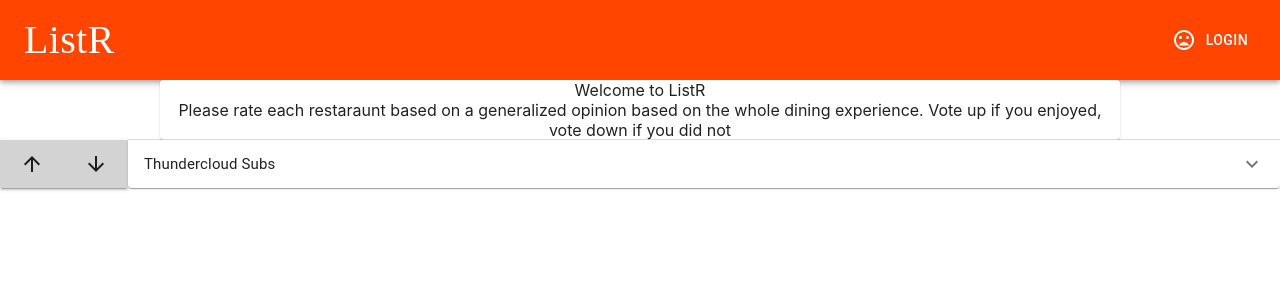
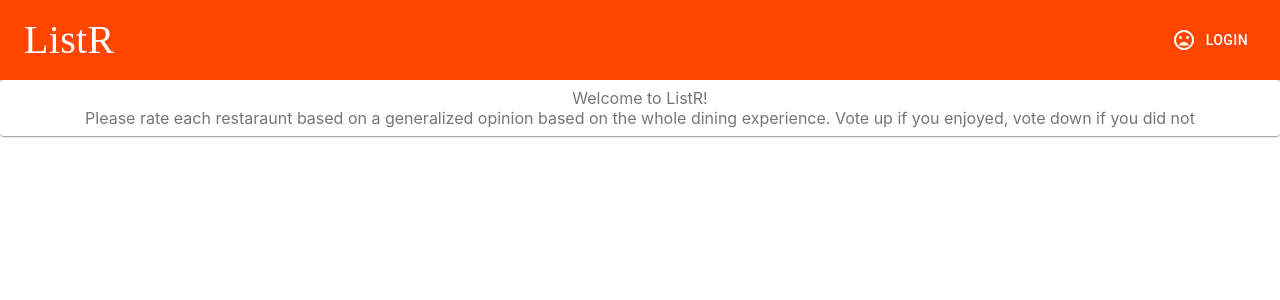
Before and after one commit to oberthewhat/listr, a React (Create React App) app: page /home in a window 1280 px wide. Shown: the top 300 px of the page. Built offline with nearby package versions, Linux system fonts and the light colour scheme.

Commit message:
little bit done

```diff
--- a/src/App.js
+++ b/src/App.js
@@ -1,13 +1,20 @@
-import React, {Component} from 'react';
+import React from 'react';
 import './App.css';
 import NavBar from "./components/NavBar"
-import SimpleExpansionPanel from './components/Listings'
+import Router from './router'
+import { BrowserRouter } from 'react-router-dom'
+import { Provider } from 'react-redux'
+import store from './redux/store'
 
 function App() {
   return (
    <div>
-      <NavBar/>
-      <SimpleExpansionPanel/>
+    <Provider store={store}>
+      <BrowserRouter>
+        <NavBar />
+        <Router />
+      </BrowserRouter>
+    </Provider>
    </div>
   );
 }
--- a/src/components/Listings.js
+++ b/src/components/Listings.js
@@ -9,8 +9,6 @@ import ArrowUpwardIcon from '@material-ui/icons/ArrowUpward';
 import ArrowDownwardIcon from '@material-ui/icons/ArrowDownward';
 import Button from '@material-ui/core/button'
 import Box from '@material-ui/core/Box';
-import Paper from '@material-ui/core/Paper';
-import Grid from '@material-ui/core/Grid';
 
 const useStyles = makeStyles(theme => ({
   root: {
@@ -39,16 +37,12 @@ const useStyles = makeStyles(theme => ({
 	}
 }));
 
-export default function SimpleExpansionPanel() {
+const Listings = (props) => {
   const classes = useStyles();
 
   return (
     <div className={classes.root}>
-			<Grid item xs={60} className={classes.paperGrid}>
-          <Paper className={classes.paper}>Welcome to ListR<br/>
-					Please rate each restaraunt based on a generalized opinion based on the whole dining experience. Vote up if you enjoyed, vote down if you did not
-					</Paper>
-        </Grid>
+
 			<div className={classes.item}>
 				<div className={classes.voter} >
 					<Box boxShadow={2} className={classes.voter}>
@@ -79,3 +73,5 @@ export default function SimpleExpansionPanel() {
     </div>
   );
 }
+
+export default Listings
--- a/src/components/NavBar.js
+++ b/src/components/NavBar.js
@@ -5,7 +5,6 @@ import Toolbar from '@material-ui/core/Toolbar';
 import Typography from '@material-ui/core/Typography';
 import Button from '@material-ui/core/Button';
 import MoodBadIcon from '@material-ui/icons/MoodBad';
-import { borders } from '@material-ui/system';
 
 
 const useStyles = makeStyles(theme => ({
--- /dev/null
+++ b/src/components/home.js
@@ -0,0 +1,38 @@
+import React from 'react';
+import { makeStyles } from '@material-ui/core/styles';
+import Paper from '@material-ui/core/Paper';
+import Grid from '@material-ui/core/Grid';
+
+
+const useStyles = makeStyles(theme => ({
+  root: {
+		flexGrow: 1,
+		marginTop:40,
+  },
+  paper: {
+    padding: theme.spacing(1),
+    textAlign: 'center',
+    color: theme.palette.text.secondary,
+  },
+}));
+
+const Home = (props) => {
+  const classes = useStyles();
+
+
+  return (
+		<div>
+		<Grid item xs={60} className={classes.paperGrid}>
+		  <Paper className={classes.paper}>Welcome to ListR!<br/>
+		Please rate each restaraunt based on a generalized opinion based on the whole dining experience. Vote up if you enjoyed, vote down if you did not
+		  </Paper>
+	  </Grid>
+		<div className="iconContainer">
+
+		</div>
+	</div>
+  );
+}
+
+
+export default Home
--- /dev/null
+++ b/src/containers/home.js
@@ -0,0 +1,19 @@
+import { connect } from 'react-redux'
+import Home from '../components/home'
+
+
+const mapStateToProps = (state) => {
+	return {
+			user: state.user,
+			place: state.place,
+			cuisine: state.cuisine
+	}
+}
+
+// const mapDispatchToProps = (dispatch) => {
+// 	return {
+// 			removePlace: (index) => dispatch(removePlace(index))
+// 	}
+// }
+
+export default connect(mapStateToProps)(Home)
--- /dev/null
+++ b/src/redux/reducers.js
@@ -0,0 +1,15 @@
+import { combineReducers } from 'redux'
+
+
+
+
+const place = (state = [], action) => {
+	switch(action.type) {
+			case 'FETCH':
+					return [action.value]
+			default:
+					return state
+	}
+}
+
+export default combineReducers({ place })
--- /dev/null
+++ b/src/redux/store.js
@@ -0,0 +1,6 @@
+import { createStore, applyMiddleware } from 'redux'
+import reducers from './reducers'
+import state from './state'
+import thunk from 'redux-thunk'
+
+export default createStore(reducers, state, applyMiddleware(thunk))
--- /dev/null
+++ b/src/router.js
@@ -0,0 +1,14 @@
+import React from 'react'
+import { Switch, Route } from 'react-router'
+import Home from './containers/home'
+
+const Router = () => {
+    return (
+        <Switch>
+            <Route path="/home" component={Home} />
+
+        </Switch>
+    );
+};
+
+export default Router;
```
Also changed, not shown: package.json (+7 -1 lines), src/containers/listings.js (added), src/redux/actions.js (added), src/redux/state.js (added), 1 other file (tests, documents, lock files or other folders).
